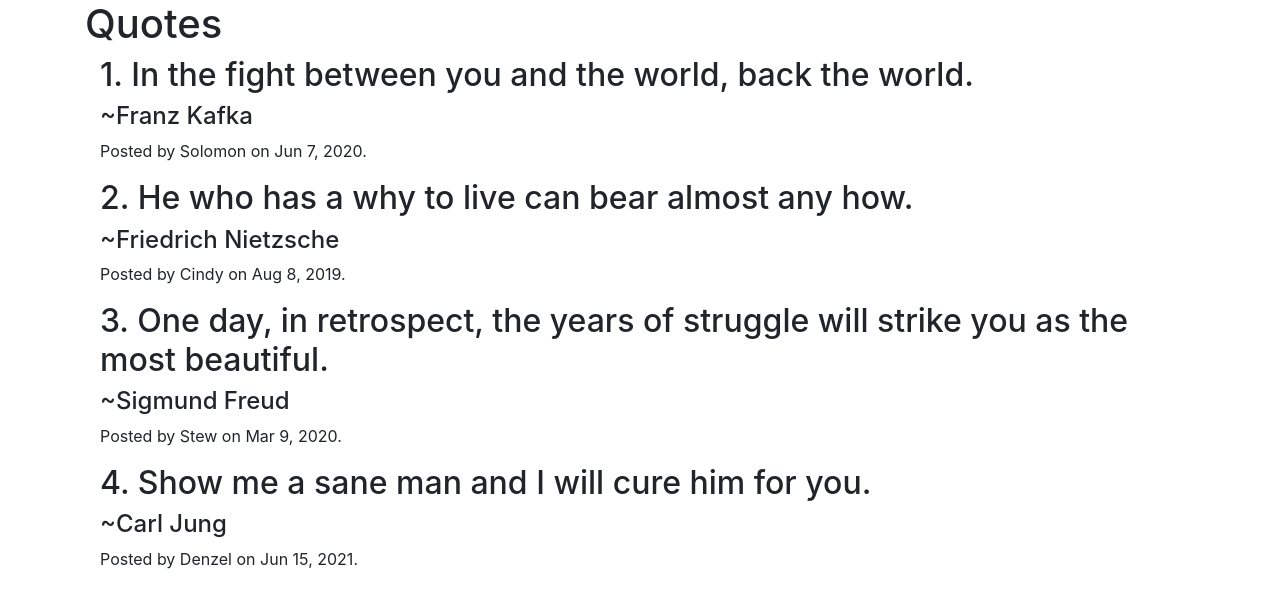
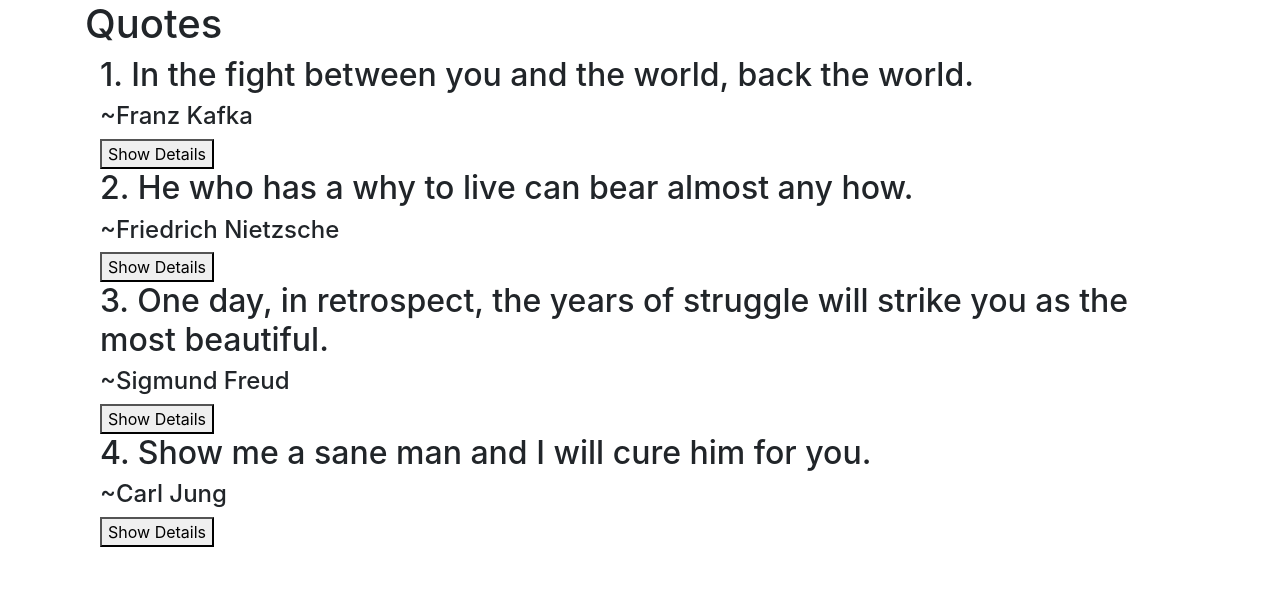
Before and after one commit to Brian-Weloba/Quotes, an Angular app: page / in a window 1280 px wide. Shown: the top 608 px of the page. Built offline with nearby package versions, Linux system fonts and the light colour scheme.

Commit message:
add data binding

```diff
--- a/src/app/quote-detail/quote-detail.component.ts
+++ b/src/app/quote-detail/quote-detail.component.ts
@@ -1,4 +1,5 @@
-import { Component, Input, OnInit } from '@angular/core';
+import { EventEmitter } from '@angular/core';
+import { Component, Input, OnInit, Output } from '@angular/core';
 import { Quote } from '../quote';
 
 @Component({
@@ -9,6 +10,11 @@ import { Quote } from '../quote';
 export class QuoteDetailComponent implements OnInit {
 
   @Input() quote: Quote;
+  @Output() deleteQuote = new EventEmitter<boolean>();
+
+  quoteDelete(toDelete:boolean){
+    this.deleteQuote.emit(toDelete);
+  }
 
   constructor() { }
 
--- a/src/app/quote/quote.component.html
+++ b/src/app/quote/quote.component.html
@@ -6,7 +6,8 @@
                 <div>
                     <h2>{{quote.id}}. {{quote.quote}}</h2>
                     <h4>~{{quote.author}}</h4>
-                    <app-quote-detail [quote]='quote'></app-quote-detail>
+                    <button (click)='toggleDetails(i)'>Show Details</button>
+                    <app-quote-detail *ngIf='quote.showDetails' [quote]='quote' (deleteQuote)='quoteDelete($event,i)'></app-quote-detail>
                 </div>
 
             </div>
```
